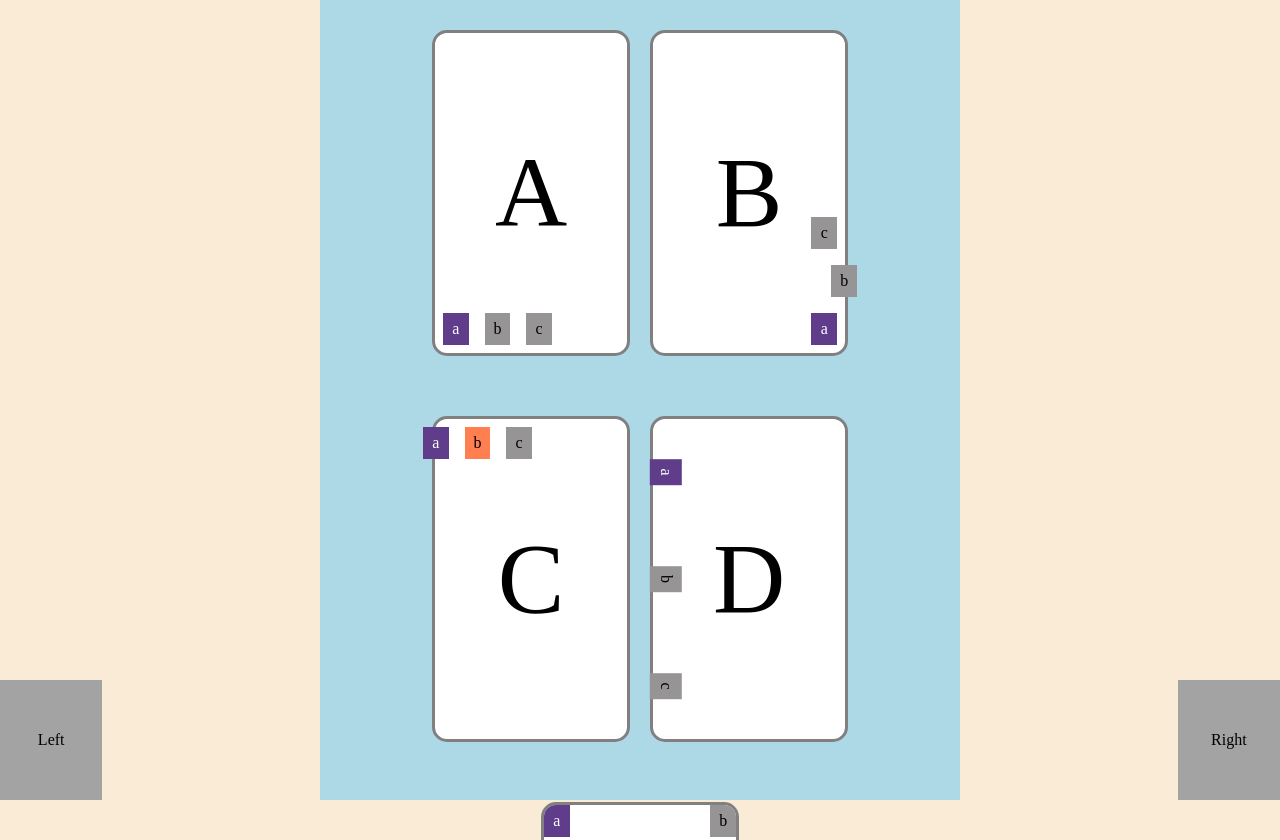
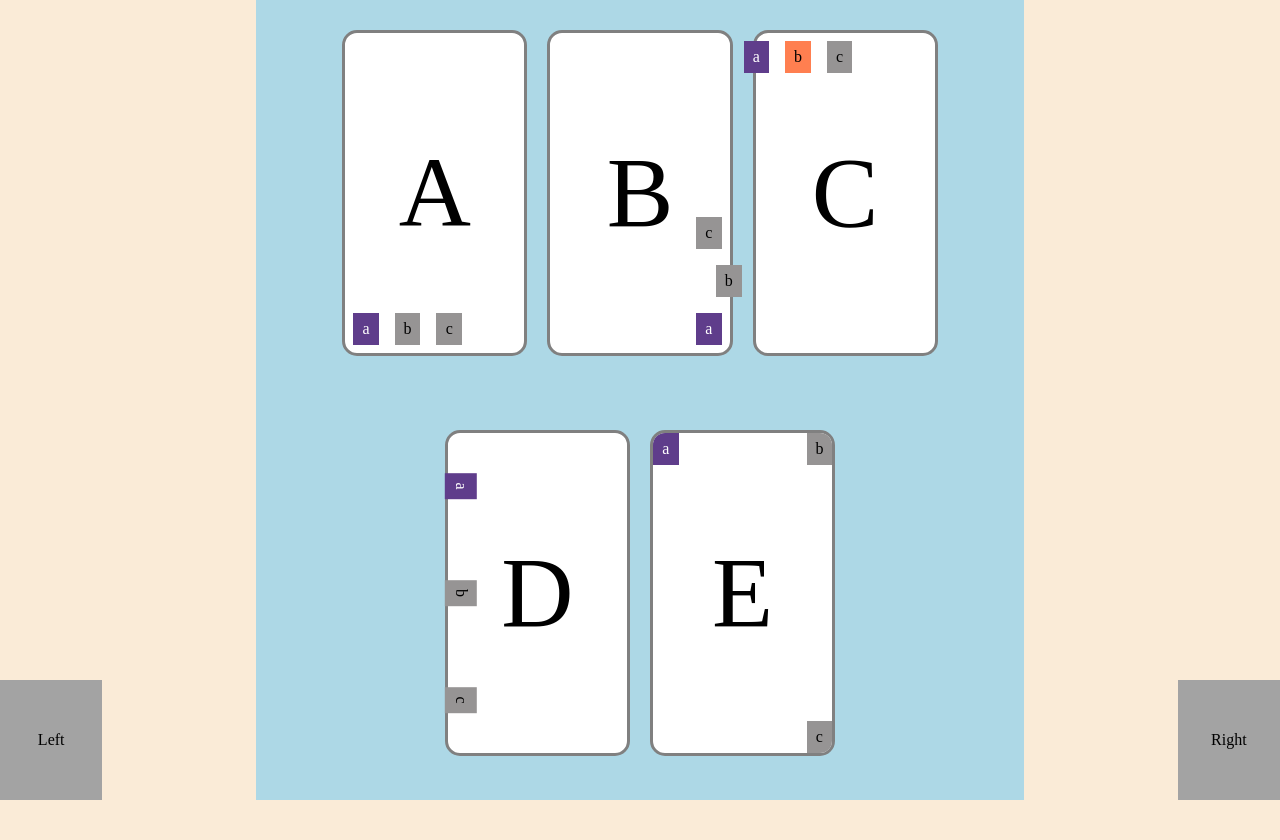
Before and after one commit to edvardakerman/Assignments_729G87, a plain HTML site: page A1/exercise1/a1e1.html in a window 1280 px wide. Shown: the top 840 px of the page. After the commit the page ends 815 px from the top, so only its background shows below. Drawn offline with Linux system fonts and the light colour scheme.

Commit message:
updated a1e1

```diff
--- a/A1/exercise1/style.css
+++ b/A1/exercise1/style.css
@@ -2,23 +2,19 @@ body {
   background-color: antiquewhite;
   display: flex;
   justify-content: center;
-  width: 100vw;
-  height: 100vh;
-  margin: 0 auto;
 }
 .wrapper {
   display: flex;
-  flex-flow: wrap row;
+  flex-flow: wrap;
   background-color: lightblue;
   justify-content: center;
-  width: 50vw;
+  width: 60vw;
   height: 100vh;
-  margin: 0 auto;
 }
 
 .card {
   position: relative;
-  width: 15vw;
+  width: 14vw;
   height: 40vh;
   margin: 30px 10px;
   border-radius: 15px;
@@ -27,14 +23,12 @@ body {
   display: flex;
 }
 
-/* Card A*/
 .card.a {
   align-items: flex-end;
   justify-content: flex-start;
   position: relative;
 }
 
-/*Card B*/
 .card.b {
   flex-flow: nowrap column-reverse;
   align-items: flex-end;
@@ -45,13 +39,11 @@ body {
   left: 20px;
 }
 
-/*Card C*/
 .card.c > .box {
   position: relative;
   left: -20px;
 }
 
-/*Card D*/
 .card.d {
   flex-flow: column;
   justify-content: space-around;
@@ -67,7 +59,6 @@ body {
   margin: 0;
 }
 
-/*Card E*/
 .card.e > .box {
   margin: 0;
   position: relative;
```
